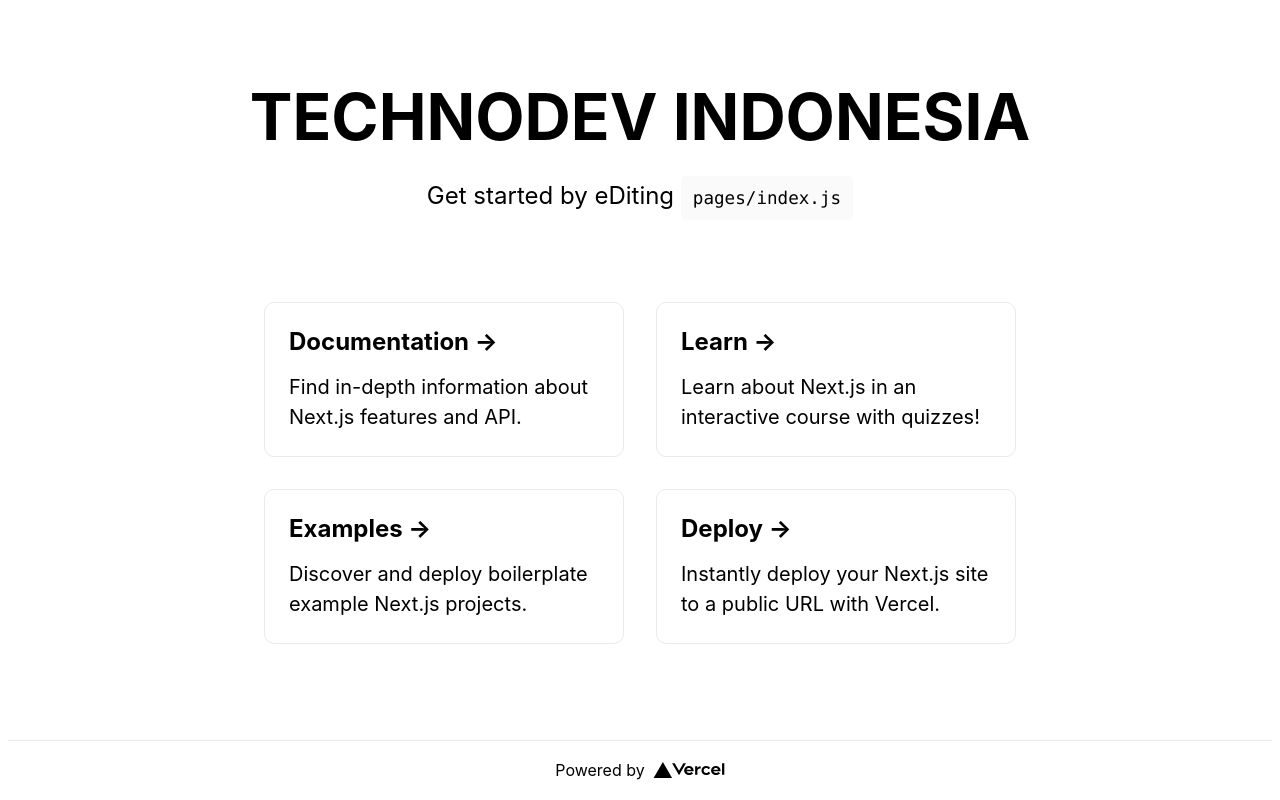
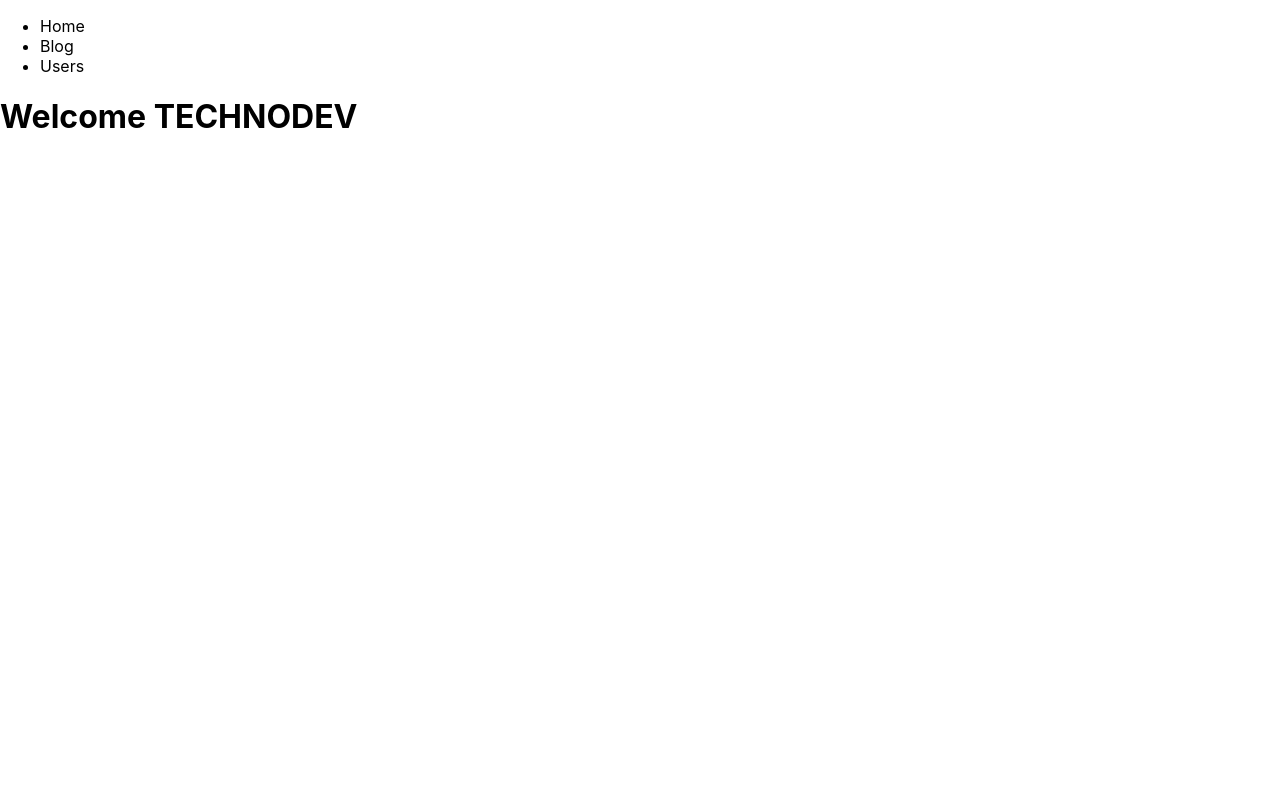
Before and after one commit to abdurztc/TECNODEV-NEXTJS1, a Next.js app: page / in a window 1280 px wide. Built offline with nearby package versions, Linux system fonts and the light colour scheme.

Commit message:
Basic Routing-Link

```diff
--- a/pages/api/hello.ts
+++ b/pages/api/hello.ts
@@ -1,5 +1,5 @@
 // Next.js API route support: https://nextjs.org/docs/api-routes/introduction
-import type { NextApiRequest, NextApiResponse } from 'next'
+import type { NextApiRequest, NextApiResponse } from 'next';
 
 type Data = {
   name: string
@@ -7,7 +7,7 @@
 
 export default function handler(
   req: NextApiRequest,
-  res: NextApiResponse<Data>
+  res: NextApiResponse<Data>,
 ) {
-  res.status(200).json({ name: 'John Doe' })
+  res.status(200).json({ name: 'John Doe' });
 }
--- a/pages/blog.tsx
+++ b/pages/blog.tsx
@@ -1,9 +1,7 @@
-import React from "react";
-
 export default function blog() {
   return (
     <div>
-      <p>Blog Page</p>
+      <p>Blog</p>
     </div>
   );
 }
--- a/pages/index.tsx
+++ b/pages/index.tsx
@@ -1,69 +1,22 @@
-import Head from 'next/head'
-import Image from 'next/image'
-import styles from '../styles/Home.module.css'
+import Link from 'next/link';
 
 export default function Home() {
   return (
-    <div className={styles.container}>
-      <Head>
-        <title>Create Next App</title>
-        <meta name="description" content="Generated by create next app" />
-        <link rel="icon" href="/favicon.ico" />
-      </Head>
-
-      <main className={styles.main}>
-        <h1 className={styles.title}>
-         TECHNODEV INDONESIA
-        </h1>
-
-        <p className={styles.description}>
-          Get started by eDiting{' '}
-          <code className={styles.code}>pages/index.js</code>
-        </p>
-
-        <div className={styles.grid}>
-          <a href="https://nextjs.org/docs" className={styles.card}>
-            <h2>Documentation &rarr;</h2>
-            <p>Find in-depth information about Next.js features and API.</p>
-          </a>
-
-          <a href="https://nextjs.org/learn" className={styles.card}>
-            <h2>Learn &rarr;</h2>
-            <p>Learn about Next.js in an interactive course with quizzes!</p>
-          </a>
-
-          <a
-            href="https://github.com/vercel/next.js/tree/master/examples"
-            className={styles.card}
-          >
-            <h2>Examples &rarr;</h2>
-            <p>Discover and deploy boilerplate example Next.js projects.</p>
-          </a>
-
-          <a
-            href="https://vercel.com/new?utm_source=create-next-app&utm_medium=default-template&utm_campaign=create-next-app"
-            className={styles.card}
-          >
-            <h2>Deploy &rarr;</h2>
-            <p>
-              Instantly deploy your Next.js site to a public URL with Vercel.
-            </p>
-          </a>
-        </div>
-      </main>
-
-      <footer className={styles.footer}>
-        <a
-          href="https://vercel.com?utm_source=create-next-app&utm_medium=default-template&utm_campaign=create-next-app"
-          target="_blank"
-          rel="noopener noreferrer"
-        >
-          Powered by{' '}
-          <span className={styles.logo}>
-            <Image src="/vercel.svg" alt="Vercel Logo" width={72} height={16} />
-          </span>
-        </a>
-      </footer>
-    </div>
-  )
+    <>
+      <header>
+        <ul>
+          <li>
+            <Link href="/"><a> Home </a></Link>
+          </li>
+          <li>
+            <Link href="/blog"><a> Blog </a></Link>
+          </li>
+          <li>
+            <Link href="/users"><a> Users </a></Link>
+          </li>
+        </ul>
+      </header>
+      <h1>Welcome TECHNODEV</h1>
+    </>
+  );
 }
--- a/pages/users/detail.tsx
+++ b/pages/users/detail.tsx
@@ -1,5 +1,3 @@
-import React from "react";
-
 export default function UserDetail() {
   return (
     <div>
```
Also changed, not shown: package.json (+8 -1 lines), pages/_app.tsx (+4 -4 lines), pages/users/index.tsx (+5 -7 lines), .eslintrc.json (added), pages/dist/blog.js (added), pages/dist/index.js (added), 1 other file (tests, documents, lock files or other folders).
